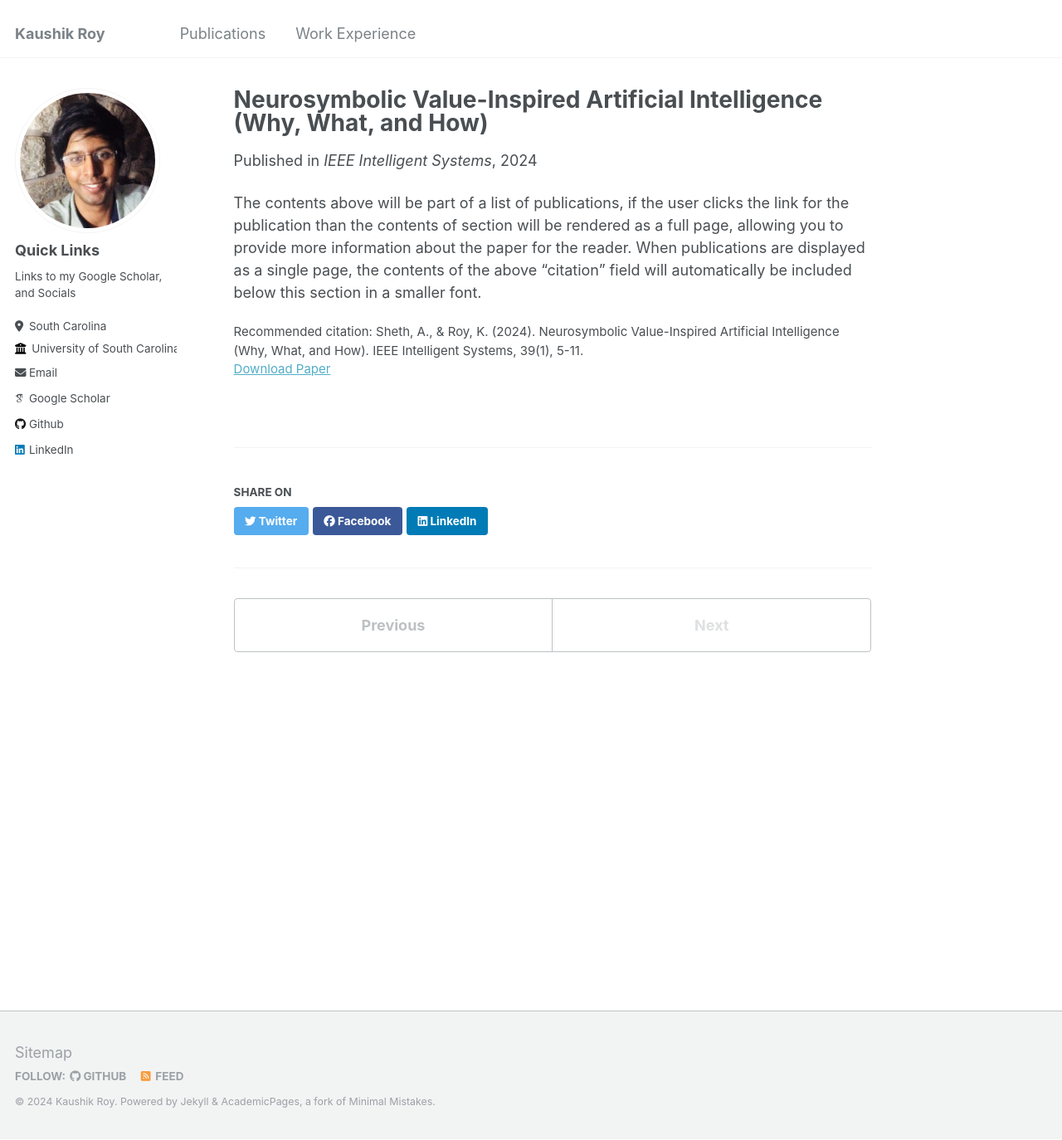
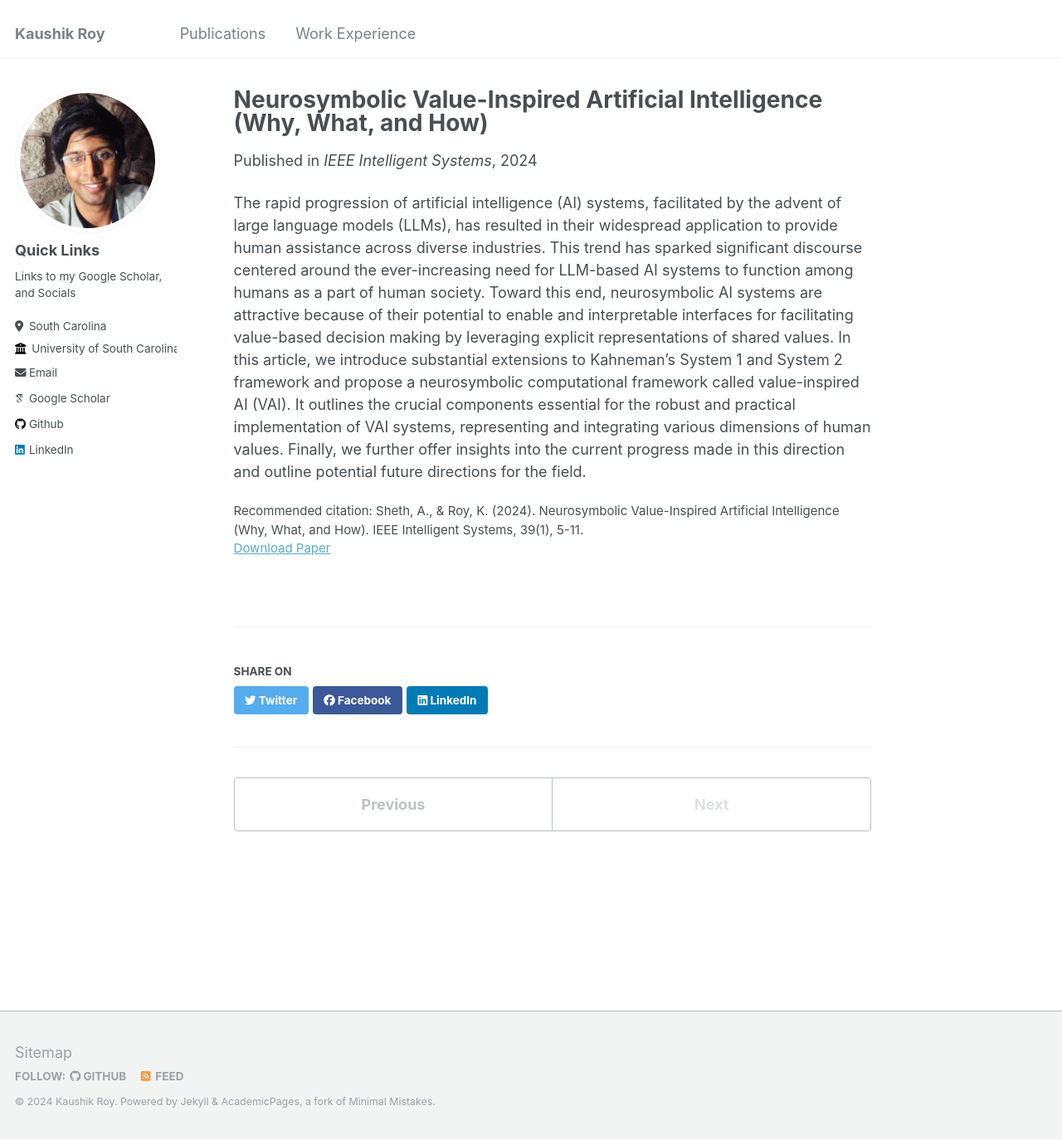
Before and after one commit to kauroy1994/home, a Jekyll site: the page built from _publications/2024-02-17-paper-title-number-4.md, in a window 1280 px wide and 1374 px high. Shown: the whole window at 83% size. Built offline with Jekyll 4.4.1, drawn with Linux system fonts in a browser that asks for light colours; some web fonts are replaced.

Commit message:
Update 2024-02-17-paper-title-number-4.md

```diff
--- a/_publications/2024-02-17-paper-title-number-4.md
+++ b/_publications/2024-02-17-paper-title-number-4.md
@@ -8,4 +8,4 @@ paperurl: 'https://ieeexplore.ieee.org/abstract/document/10453391'
 citation: 'Sheth, A., & Roy, K. (2024). Neurosymbolic Value-Inspired Artificial Intelligence (Why, What, and How). IEEE Intelligent Systems, 39(1), 5-11.'
 ---
 
-The contents above will be part of a list of publications, if the user clicks the link for the publication than the contents of section will be rendered as a full page, allowing you to provide more information about the paper for the reader. When publications are displayed as a single page, the contents of the above "citation" field will automatically be included below this section in a smaller font.
+The rapid progression of artificial intelligence (AI) systems, facilitated by the advent of large language models (LLMs), has resulted in their widespread application to provide human assistance across diverse industries. This trend has sparked significant discourse centered around the ever-increasing need for LLM-based AI systems to function among humans as a part of human society. Toward this end, neurosymbolic AI systems are attractive because of their potential to enable and interpretable interfaces for facilitating value-based decision making by leveraging explicit representations of shared values. In this article, we introduce substantial extensions to Kahneman’s System 1 and System 2 framework and propose a neurosymbolic computational framework called value-inspired AI (VAI). It outlines the crucial components essential for the robust and practical implementation of VAI systems, representing and integrating various dimensions of human values. Finally, we further offer insights into the current progress made in this direction and outline potential future directions for the field.
```
